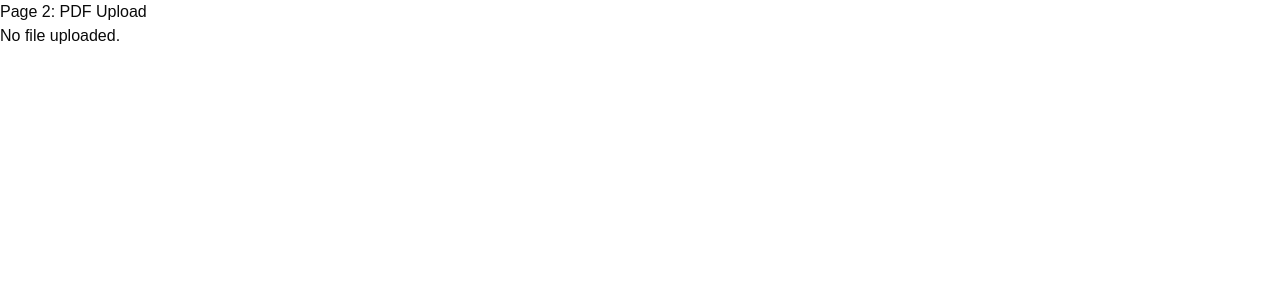
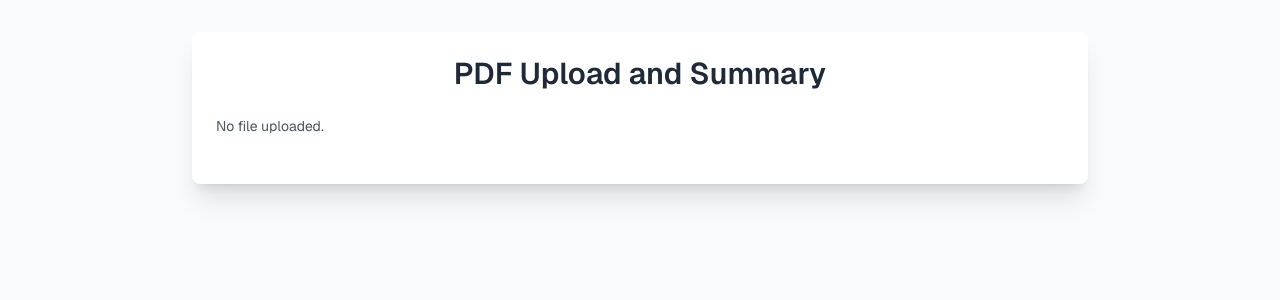
Before and after one commit to CaylinCat/stempadhacks, a Next.js app in the folder stempadhacks/: page /page2 in a window 1280 px wide. Shown: the top 300 px of the page. Built offline with nearby package versions, Linux system fonts and the light colour scheme.

Commit message:
format stuff for chatgpt output

```diff
--- a/stempadhacks/package.json
+++ b/stempadhacks/package.json
@@ -21,6 +21,7 @@
     "pdf2json": "^3.1.5",
     "react": "^19.0.0",
     "react-dom": "^19.0.0",
+    "react-markdown": "^9.0.3",
     "react-router-dom": "^7.1.5",
     "sonner": "^1.7.4",
     "tailwind-merge": "^3.0.1",
--- a/stempadhacks/src/app/api/summary/route.ts
+++ b/stempadhacks/src/app/api/summary/route.ts
@@ -5,7 +5,7 @@ async function getSummary(text: string, gradeLevel: string): Promise<string> {
   const apiKey = process.env.OPENAI_API_KEY;
 
   // The prompt
-  const prompt = `Create a full page of notes for the following text in language appropriate for a ${gradeLevel} grade student:\n\n${text}. Make sure to include a vocabulary section at the end for words above the grade level and to use common words when possible.`;
+  const prompt = `Create a full page of notes with sections and bullet points for the following text in language appropriate for a ${gradeLevel} grade student:\n\n${text}.`;
 
   try {
     // Requesting OpenAI's GPT-3.5 Turbo using the chat completion endpoint
@@ -14,7 +14,7 @@ async function getSummary(text: string, gradeLevel: string): Promise<string> {
       {
         model: 'gpt-3.5-turbo',  // Or you can use gpt-4 if available
         messages: [
-          { role: 'system', content: 'You are a helpful assistant.' },
+          { role: 'system', content: 'You are an expert assistant. Your task is to summarize documents you are given. Your primary goal is to allow children to understand documents, using language they will understand. When summarizing a document with multiple sections, you will give a summary of each section within the document. Format your response in Markdown.'},
           { role: 'user', content: prompt },
         ],
         max_tokens: 750,
--- a/stempadhacks/src/app/page.tsx
+++ b/stempadhacks/src/app/page.tsx
@@ -59,9 +59,9 @@ export default function Home() {
           <h3 className="text-lg font-semibold mb-4">Select Grade Level</h3>
           <div className="flex gap-4">
             <div
-              onClick={() => handleOptionSelect("baby")}
+              onClick={() => handleOptionSelect("preschool and below")}
               className={`cursor-pointer rounded-lg px-5 py-2 text-center text-sm transition-colors font-[family-name:var(--font-geist-mono)] ${
-                selectedOption === "baby"
+                selectedOption === "preschool and below"
                   ? "bg-blue-500 text-white"
                   : "bg-gray-200 hover:bg-gray-300"
               }`}
--- a/stempadhacks/src/app/page2/page.tsx
+++ b/stempadhacks/src/app/page2/page.tsx
@@ -1,6 +1,7 @@
 "use client";
 
 import { useEffect, useState } from "react";
+import ReactMarkdown from 'react-markdown'; // Import the react-markdown library
 
 export default function Page2() {
   const [pdfFile, setPdfFile] = useState<File | null>(null);
@@ -79,11 +80,11 @@ export default function Page2() {
     const textArray: string[] = [];
 
     if (jsonData?.content?.Pages && Array.isArray(jsonData.content.Pages)) {
-      jsonData.content.Pages.forEach((page, pageIndex) => {
+      jsonData.content.Pages.forEach((page) => {
         if (page?.Texts && Array.isArray(page.Texts)) {
-          page.Texts.forEach((textObj, textIndex) => {
+          page.Texts.forEach((textObj) => {
             if (textObj?.R && Array.isArray(textObj.R)) {
-              textObj.R.forEach((rObj, rIndex) => {
+              textObj.R.forEach((rObj) => {
                 if (rObj?.T) {
                   textArray.push(decodeURIComponent(rObj.T));
                 }
@@ -107,7 +108,6 @@ export default function Page2() {
     }
 
     setLoading(true);
-    console.log("Sending to API:", { text, gradeLevel });
 
     const response = await fetch("/api/summary", {
       method: "POST",
@@ -133,38 +133,41 @@ export default function Page2() {
   }, [pdfFile]);
 
   return (
-    <div>
-      <h1>Page 2: PDF Upload</h1>
-      {gradeLevel && (
-        <div>
-          <p>Grade Level: {gradeLevel}</p>
+    <div className="items-center justify-items-center min-h-screen bg-gray-50 p-8 font-[family-name:var(--font-geist-sans)]">
+      <div className="max-w-4xl mx-auto bg-white rounded-lg shadow-xl p-6">
+        <h1 className="text-3xl font-semibold text-center text-gray-800 mb-6">PDF Upload and Summary</h1>
+
+        <div className="mb-4">
+          {gradeLevel && (
+            <div className="text-sm font-medium text-gray-600 font-[family-name:var(--font-geist-mono)]">
+              <strong>Grade Level:</strong> {gradeLevel}
+            </div>
+          )}
         </div>
-      )}
 
-      {pdfFile ? (
-        <div>
-          <p>File: {pdfFile.name}</p>
-          <embed src={URL.createObjectURL(pdfFile)} width="600" height="400" />
-        </div>
-      ) : (
-        <p>No file uploaded.</p>
-      )}
+        {pdfFile ? (
+          <div className="mb-6">
+            <p className="text-sm text-gray-700 font-[family-name:var(--font-geist-mono)]">File: {pdfFile.name}</p>
+            <embed
+              src={URL.createObjectURL(pdfFile)}
+              width="100%"
+              height="400"
+              className="mt-4 rounded-md shadow-md"
+            />
+          </div>
+        ) : (
+          <div className="mb-6 text-sm text-gray-600">No file uploaded.</div>
+        )}
 
-      {loading && <p>Loading...</p>}
+        {loading && <div className="text-center text-sm text-gray-600">Loading...</div>}
 
-      {/* {pdfData && (
-        <div>
-          <h2>Parsed PDF Data</h2>
-          <pre>{pdfData}</pre>
-        </div>
-      )} */}
-
-      {summary && (
-        <div>
-          <h2>Summary</h2>
-          <pre>{summary}</pre>
-        </div>
-      )}
+        {summary && (
+          <div className="mt-6 bg-gray-100 p-4 rounded-lg shadow-md">
+            <h2 className="text-xl font-semibold mb-2">Summary</h2>
+            <ReactMarkdown className="text-sm text-gray-700 whitespace-pre-wrap">{summary}</ReactMarkdown>
+          </div>
+        )}
+      </div>
     </div>
   );
 }
```
Also changed, not shown: 1 other file (tests, documents, lock files or other folders).
